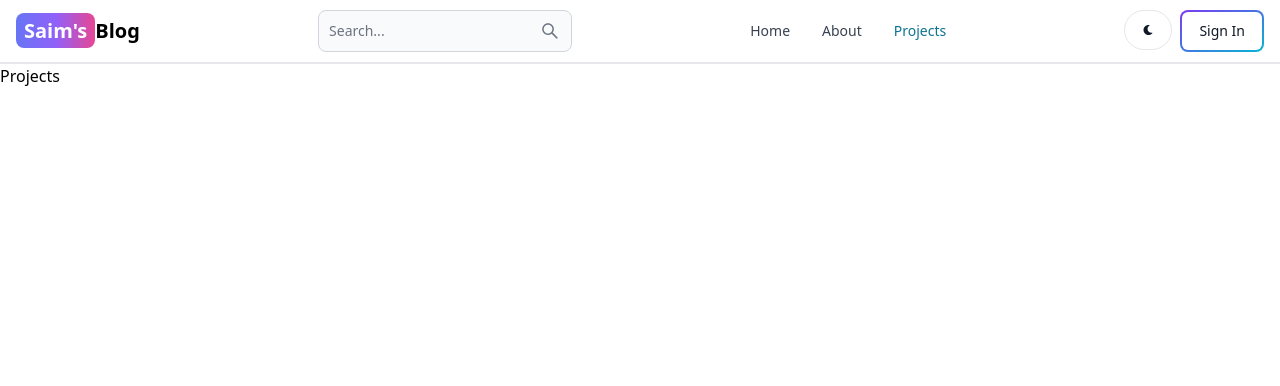
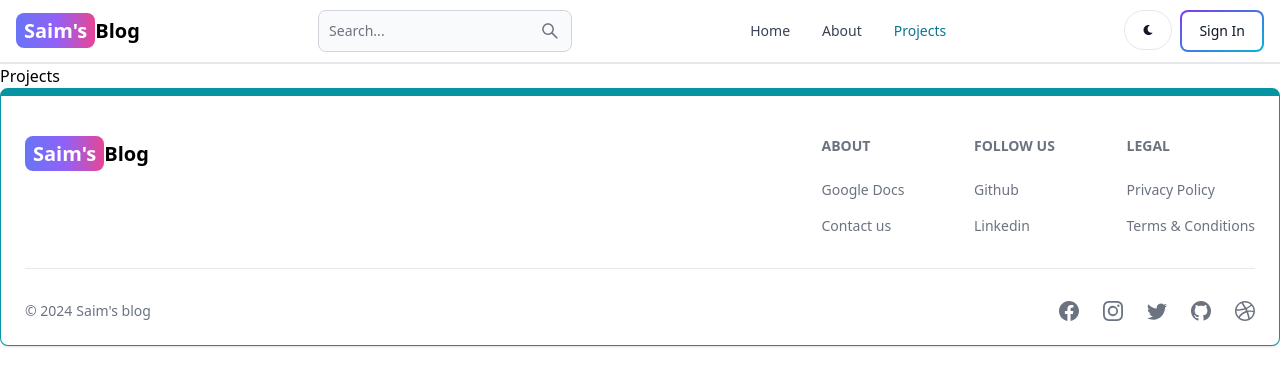
Before and after one commit to Saim1123/mern-blog, a React (Vite) app in the folder client/: page /projects in a window 1280 px wide. Shown: the top 386 px of the page. Built offline with nearby package versions, Linux system fonts and the light colour scheme.

Commit message:
create and add the footer component

```diff
--- a/client/src/App.jsx
+++ b/client/src/App.jsx
@@ -7,6 +7,7 @@
 import Dashboard from "./pages/Dashboard";
 import Projects from "./pages/Projects";
 import Header from "./components/Header";
+import FooterCom from "./components/Footer";
 
 export default function App() {
   return (
@@ -21,6 +22,8 @@
         <Route path="/dashboard" element={<Dashboard />} />
         <Route path="/projects" element={<Projects />} />
       </Routes>
+
+      <FooterCom />
     </BrowserRouter>
   );
 }
--- /dev/null
+++ b/client/src/components/Footer.jsx
@@ -0,0 +1,62 @@
+import { Footer } from "flowbite-react";
+import { Link } from "react-router-dom";
+import { BsDribbble, BsFacebook, BsGithub, BsInstagram, BsTwitter } from "react-icons/bs";
+
+export default function FooterCom() {
+  return (
+    <Footer container className="border border-t-8 border-teal-500">
+      <div className="w-full max-w-7xl mx-auto">
+        <div className="grid w-full justify-between sm:flex md:grid-cols-1">
+          <div className="mt-5">
+            <Link to="/" className="self-center whitespace-nowrap text-lg sm:text-xl font-semibold dark:text-white">
+              <span className="px-2 py-1 bg-gradient-to-r from-indigo-500 via-purple-500 to-pink-500 rounded-lg text-white">
+                Saim&apos;s
+              </span>
+              Blog
+            </Link>
+          </div>
+          <div className="grid grid-cols-2 gap-8 mt-4 sm:grid-cols-3 sm:gap-6">
+            <div>
+              <Footer.Title title="About" />
+              <Footer.LinkGroup col>
+                <Footer.Link href="https://www.google.com" target="_blank" rel="noopener noreferrer">
+                  Google Docs
+                </Footer.Link>
+                <Footer.Link href="/about">Contact us</Footer.Link>
+              </Footer.LinkGroup>
+            </div>
+            <div>
+              <Footer.Title title="Follow us" />
+              <Footer.LinkGroup col>
+                <Footer.Link href="https://www.github.com" target="_blank" rel="noopener noreferrer">
+                  Github
+                </Footer.Link>
+                <Footer.Link href="https://www.linkedin.com" target="_blank" rel="noopener noreferrer">
+                  Linkedin
+                </Footer.Link>
+              </Footer.LinkGroup>
+            </div>
+            <div>
+              <Footer.Title title="Legal" />
+              <Footer.LinkGroup col>
+                <Footer.Link href="#">Privacy Policy</Footer.Link>
+                <Footer.Link href="#">Terms &amp; Conditions</Footer.Link>
+              </Footer.LinkGroup>
+            </div>
+          </div>
+        </div>
+        <Footer.Divider />
+        <div className="w-full sm:flex sm:items-center sm:justify-between">
+          <Footer.Copyright href="#" by="Saim's blog" year={new Date().getFullYear()} />
+          <div className="flex gap-6 sm:mt-0 mt-4 sm:justify-center">
+            <Footer.Icon href="https://www.facebook.com" icon={BsFacebook} />
+            <Footer.Icon href="https://www.instagram.com" icon={BsInstagram} />
+            <Footer.Icon href="https://www.twitter.com" icon={BsTwitter} />
+            <Footer.Icon href="https://www.github.com" icon={BsGithub} />
+            <Footer.Icon href="https://www.dribbble.com" icon={BsDribbble} />
+          </div>
+        </div>
+      </div>
+    </Footer>
+  );
+}
```
